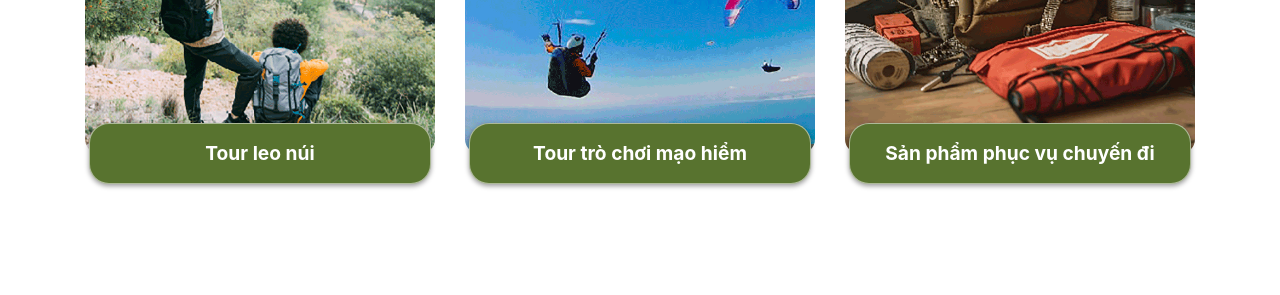
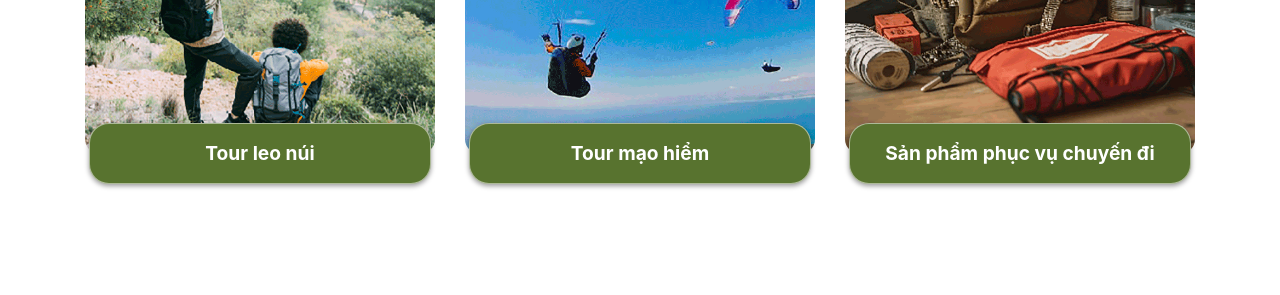
Before and after one commit to huongnguyenthithuy2510/huongabc, a plain HTML site: page index.html in a window 1280 px wide. Shown: the part 1440-1735 px from the top of the page. Drawn offline with nearby package versions, Linux system fonts and the light colour scheme; files whose address does not match are found by name; a web font is replaced by a local one.

Commit message:
Update index.html

```diff
--- a/index.html
+++ b/index.html
@@ -120,7 +120,7 @@
 				</div>
 				<div class="col-md-4 position-relative mb-5">
 					<img src="images/danhmuc1.gif" alt="" class="img-fluid w-100" style="border-radius: 15px">
-					<a href="maohiem.html" class="btn btn-primary">Tour trò chơi mạo hiểm</a>
+					<a href="maohiem.html" class="btn btn-primary">Tour mạo hiểm</a>
 				</div>
 				<div class="col-md-4 position-relative mb-5">
 					<img src="images/danhmuc3.gif" alt="" class="img-fluid w-100" style="border-radius: 15px">
```
